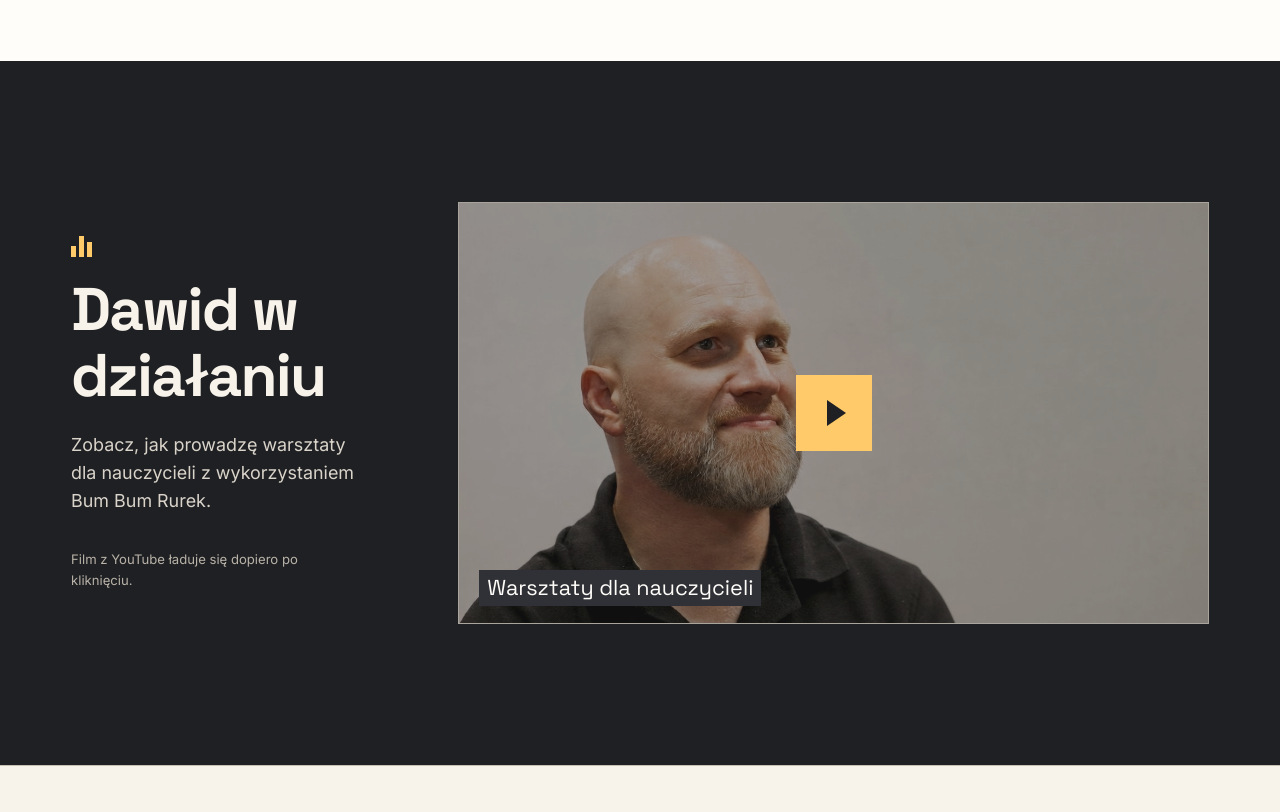
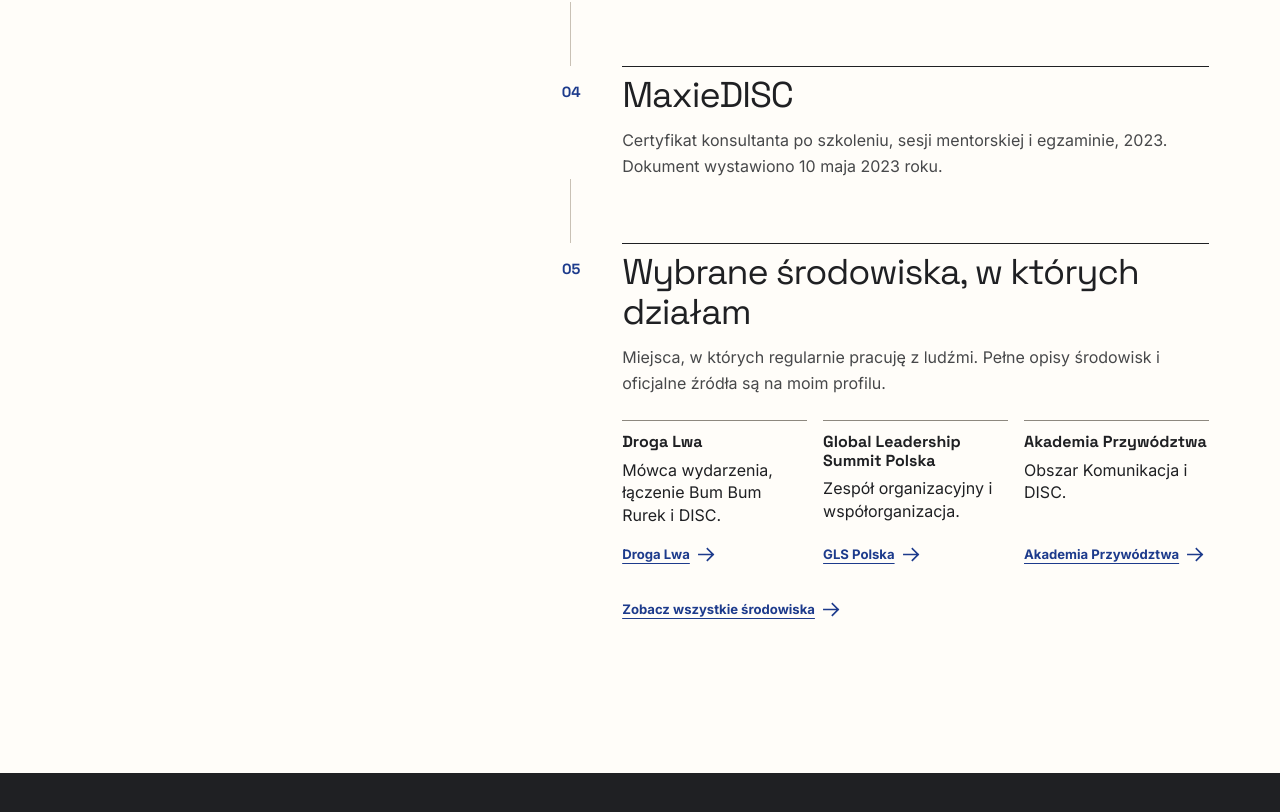
Before and after one commit to RafalWojciechRolsky/david-gacek-portfolio, a Next.js app: page / in a window 1280 px wide. Shown: the part 1686-2498 px from the top of the page. Built offline with nearby package versions, Linux system fonts and the light colour scheme; no server answers.

Commit message:
refactor: restore Droga Lwa proof and selected environments on homepage

```diff
--- a/scripts/validate-content.mjs
+++ b/scripts/validate-content.mjs
@@ -93,6 +93,9 @@
 locales.forEach((locale) => {
   content.homepageContent[locale].articles.forEach((item, index) => {
     validateCard(item, `homepage/${locale}/article-${index}`);
+  });
+  content.homepageContent[locale].environments.forEach((item, index) => {
+    validateCard(item, `homepage/${locale}/environment-${index}`);
   });
 });
 
--- a/src/app/globals.css
+++ b/src/app/globals.css
@@ -1044,6 +1044,43 @@
   color: var(--signal-green-ink);
 }
 
+.environment-list {
+  display: grid;
+  grid-template-columns: repeat(3, 1fr);
+  gap: 16px;
+  margin-top: 24px;
+}
+
+.environment {
+  display: flex;
+  flex-direction: column;
+  padding-top: 12px;
+  border-top: 1px solid var(--border-strong);
+}
+
+.environment strong {
+  display: block;
+  font-family: var(--display);
+  font-size: 1rem;
+  line-height: 1.15;
+}
+
+.environment > span {
+  display: block;
+  margin-top: 7px;
+  font-size: 1rem;
+  line-height: 1.4;
+  overflow-wrap: break-word;
+}
+
+.environment .action-link--source {
+  margin-top: auto;
+  padding-top: 14px;
+}
+.environment-footer {
+  margin-top: 18px;
+}
+
 /* Karta dowodowa odpowiada tylko wtedy, gdy wskaźnik jest na linku źródłowym,
    aby affordance nie obiecywał kliknięcia na całej powierzchni. Klawiatura
    podnosi kartę przez focus na tym linku. */
@@ -3232,6 +3269,10 @@
     gap: 50px;
   }
 
+  .environment-list {
+    grid-template-columns: 1fr;
+  }
+
   .footer-top {
     grid-template-columns: 1.1fr repeat(3, 1fr);
     gap: 22px;
@@ -3560,6 +3601,11 @@
     margin-top: 10px;
   }
 
+  .environment-list {
+    grid-template-columns: 1fr;
+    gap: 18px;
+  }
+
   .video-layout > div:first-child {
     margin-bottom: 38px;
   }
--- a/src/components/pages/Homepage.tsx
+++ b/src/components/pages/Homepage.tsx
@@ -93,6 +93,50 @@
                 objectId={`homepage-proof-${evidence.id}`}
               />
             ))}
+            <li
+              className="proof-item proof-item--environments"
+              data-object-id="homepage-proof-environments"
+            >
+              <span className="proof-number" aria-hidden="true">
+                {String(page.evidence.length + 1).padStart(2, "0")}
+              </span>
+              <div className="proof-content">
+                <h3>{messages.homepage.environmentsHeading}</h3>
+                <p>{messages.homepage.environmentsIntro}</p>
+                <div className="environment-list">
+                  {page.environments.map((environment) => (
+                    <div className="environment" key={environment.id}>
+                      <strong>{environment.title}</strong>
+                      <span>{environment.body}</span>
+                      {environment.href ? (
+                        <ActionLink
+                          href={environment.href}
+                          variant="source"
+                          withArrow
+                          objectId={`homepage-environment-${environment.id}`}
+                        >
+                          {environment.actionLabel ?? environment.title}
+                        </ActionLink>
+                      ) : null}
+                    </div>
+                  ))}
+                </div>
+                <div className="environment-footer">
+                  <ActionLink
+                    href={pathWithAnchor(
+                      "profile",
+                      page.locale,
+                      isPolish ? "srodowiska" : "contexts",
+                    )}
+                    variant="text"
+                    withArrow
+                    objectId="homepage-environments-profile-link"
+                  >
+                    {messages.homepage.environmentsAllLabel}
+                  </ActionLink>
+                </div>
+              </div>
+            </li>
           </ol>
         </div>
       </section>
--- a/src/lib/types.ts
+++ b/src/lib/types.ts
@@ -490,6 +490,8 @@
   contexts: InvitationContext[];
   /** Podgląd artykułów. */
   articles: ArticleItem[];
+  /** Publicznie potwierdzone środowiska pracy. */
+  environments: ContentItem[];
 }
 
 /**
--- a/src/messages/ui.json
+++ b/src/messages/ui.json
@@ -69,6 +69,9 @@
       "preferredSourceCta": "Dodaj jako źródło w Google",
       "proofHeading": "Doświadczenie, które widać w działaniu",
       "proofIntro": "Nie proszę, żeby wierzyć na słowo. Zobacz fakty, role i środowiska, w których pracuję.",
+      "environmentsHeading": "Wybrane środowiska, w których działam",
+      "environmentsIntro": "Miejsca, w których regularnie pracuję z ludźmi. Pełne opisy środowisk i oficjalne źródła są na moim profilu.",
+      "environmentsAllLabel": "Zobacz wszystkie środowiska",
       "videoHeading": "Dawid w działaniu",
       "videoIntro": "Zobacz, jak prowadzę warsztaty dla nauczycieli z wykorzystaniem Bum Bum Rurek.",
       "videoNote": "Film z YouTube ładuje się dopiero po kliknięciu.",
@@ -216,6 +219,9 @@
       "preferredSourceCta": "Add as preferred source on Google",
       "proofHeading": "Experience you can see in action",
       "proofIntro": "You do not have to take my word for it. See the facts, roles, and contexts in which I work.",
+      "environmentsHeading": "Selected environments I work in",
+      "environmentsIntro": "Places where I regularly work with people. Full environment descriptions with official sources live on my profile page.",
+      "environmentsAllLabel": "See all environments",
       "videoHeading": "Dawid in action",
       "videoIntro": "See how I lead teacher training with boomwhackers.",
       "videoNote": "The YouTube video loads only after you click.",
```
Also changed, not shown: src/content/site-content.json.
